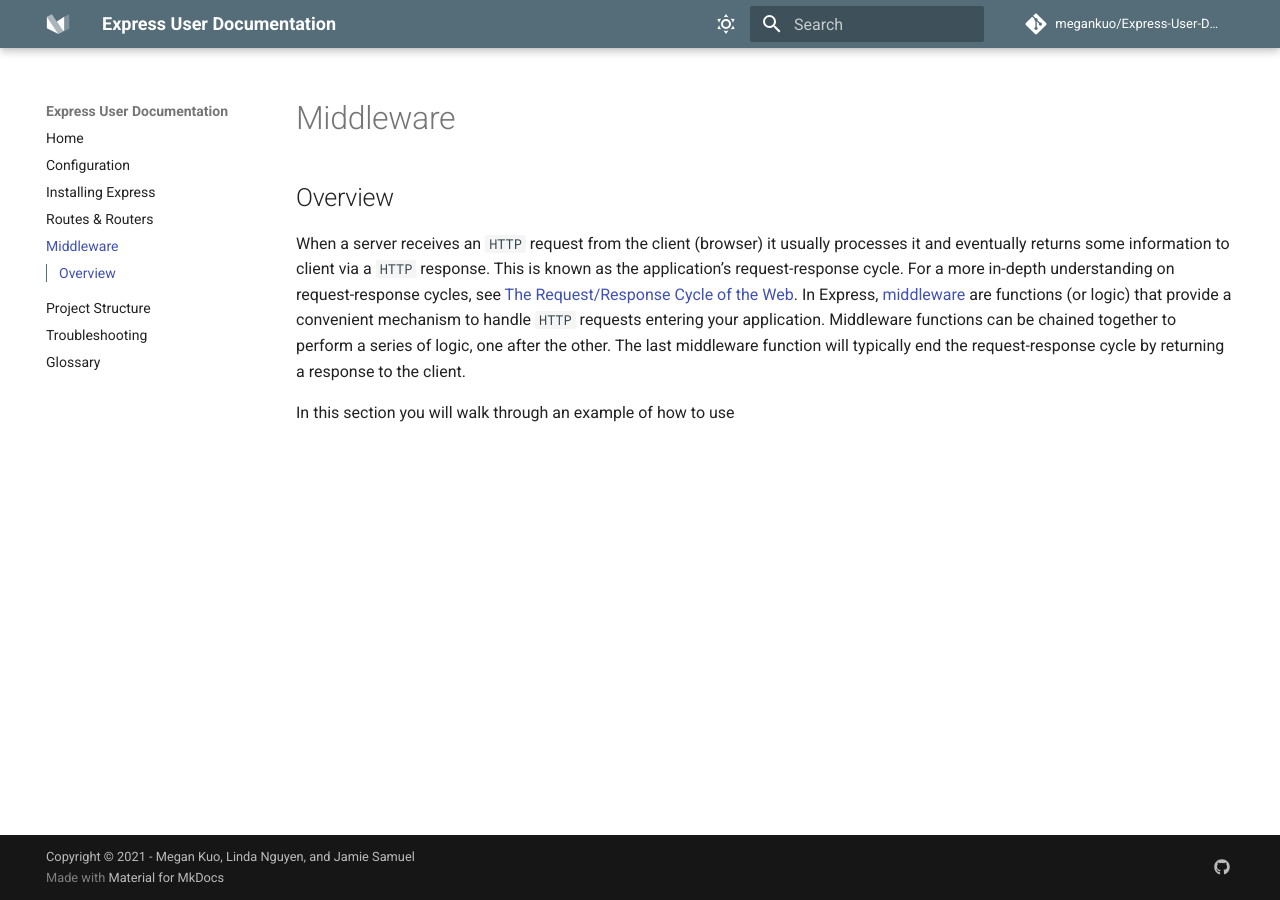
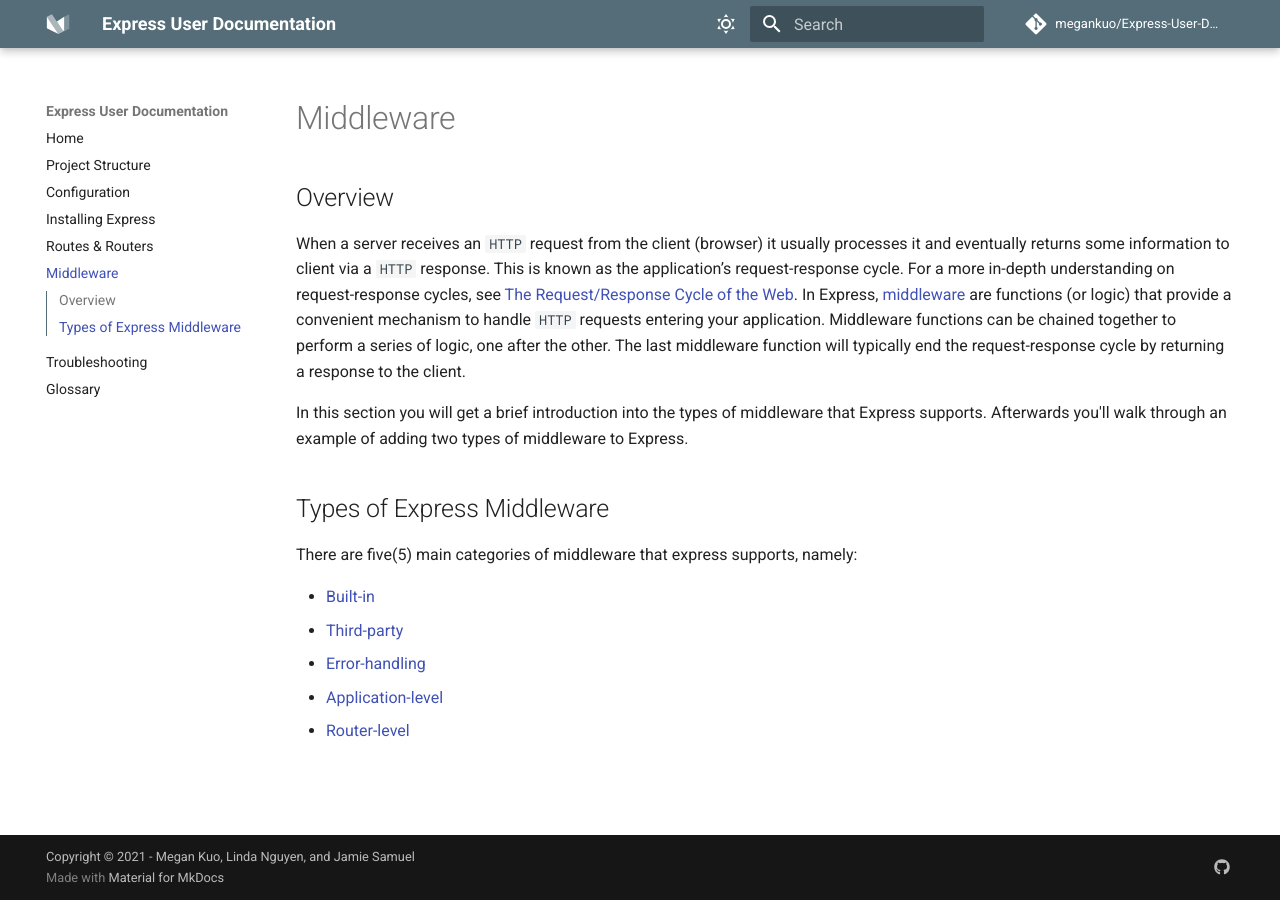
Before and after one commit to megankuo/Express-User-Documentation, an MkDocs documentation site: the page built from docs/pages/middleware.md, in a window 1280 px wide. Built offline with MkDocs 1.6.1 and Material for MkDocs 9.7.7, drawn with Linux system fonts in a browser that asks for light colours; nearby versions of some CDN libraries; comment, search, counter and statistics services are not loaded.

Commit message:
Added types of middleware

```diff
--- a/docs/pages/middleware.md
+++ b/docs/pages/middleware.md
@@ -2,7 +2,17 @@
 
 When a server receives an `HTTP` request from the client (browser) it usually processes it and eventually returns some information to client via a `HTTP` response.
 This is known as the application’s request-response cycle. For a more in-depth understanding on request-response cycles, see [The Request/Response Cycle of the Web](https://medium.com/@jen_strong/the-request-response-cycle-of-the-web-1b7e206e9047).
-In Express, [middleware]() are functions (or logic) that provide a convenient mechanism to handle `HTTP` requests entering your application.
+In Express, [middleware](https://expressjs.com/en/guide/using-middleware.html) are functions (or logic) that provide a convenient mechanism to handle `HTTP` requests entering your application.
 Middleware functions can be chained together to perform a series of logic, one after the other. The last middleware function will typically end the request-response cycle by returning a response to the client.
 
-In this section you will walk through an example of how to use
+In this section you will get a brief introduction into the types of middleware that Express supports.
+Afterwards you'll walk through an example of adding two types of middleware to Express.
+
+## Types of Express Middleware
+There are five(5) main categories of middleware that express supports, namely:
+
+- [Built-in](https://expressjs.com/en/guide/using-middleware.html#middleware.built-in)
+- [Third-party](https://expressjs.com/en/guide/using-middleware.html#middleware.third-party)
+- [Error-handling](https://expressjs.com/en/guide/using-middleware.html#middleware.error-handling)
+- [Application-level](https://expressjs.com/en/guide/using-middleware.html#middleware.application)
+- [Router-level](https://expressjs.com/en/guide/using-middleware.html#middleware.router)
--- a/mkdocs.yml
+++ b/mkdocs.yml
@@ -1,11 +1,11 @@
 site_name: Express User Documentation
 nav:
   - Home: "index.md"
+  - Project Structure: "pages/project-structure.md"
   - Configuration: "pages/configuration.md"
   - Installing Express: "pages/installing-express.md"
   - Routes & Routers: "pages/routes.md"
   - Middleware: "pages/middleware.md"
-  - Project Structure: "pages/project-structure.md"
   - Troubleshooting: "pages/troubleshooting.md"
   - Glossary: "pages/glossary.md"
 
```
